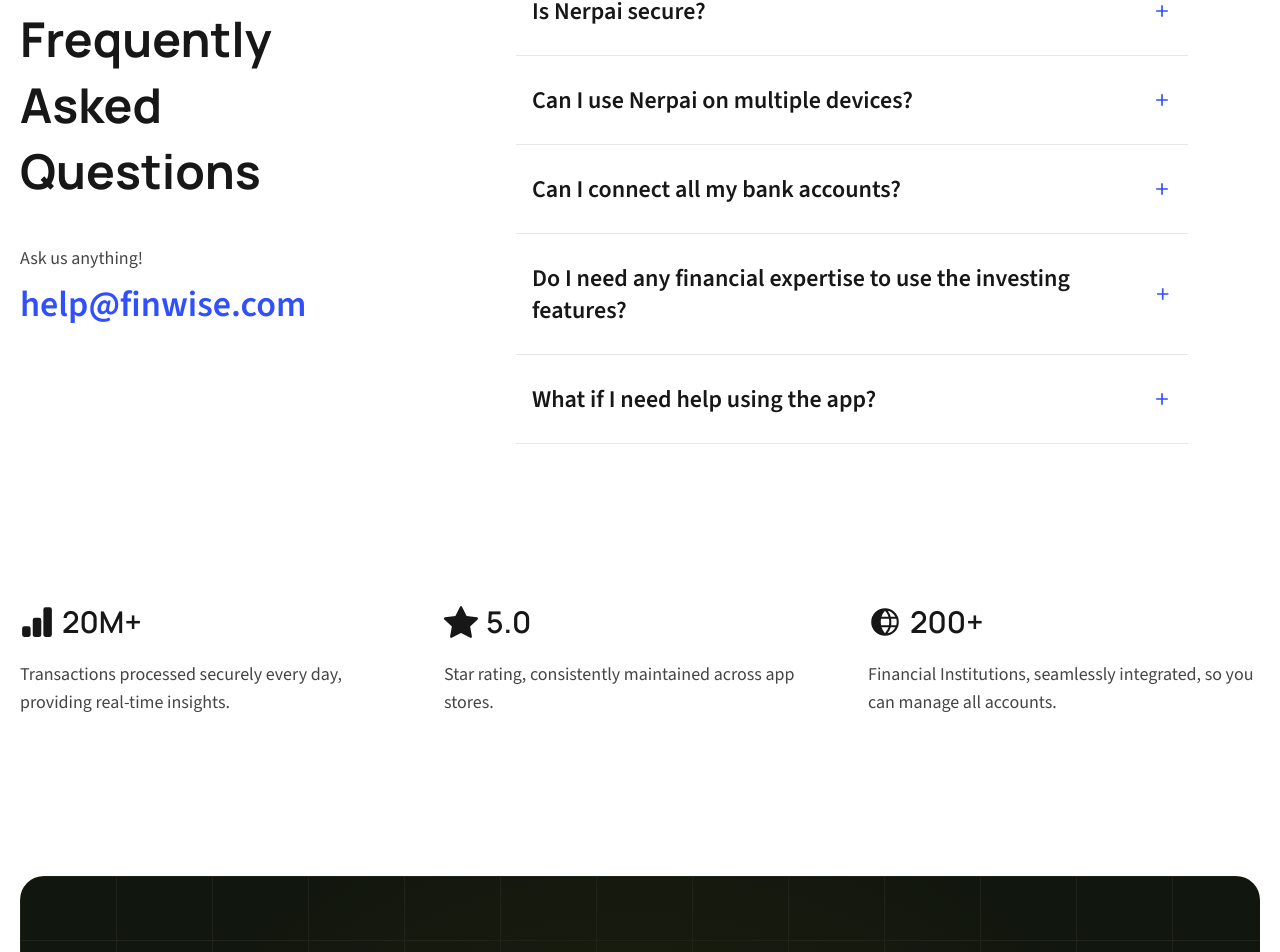
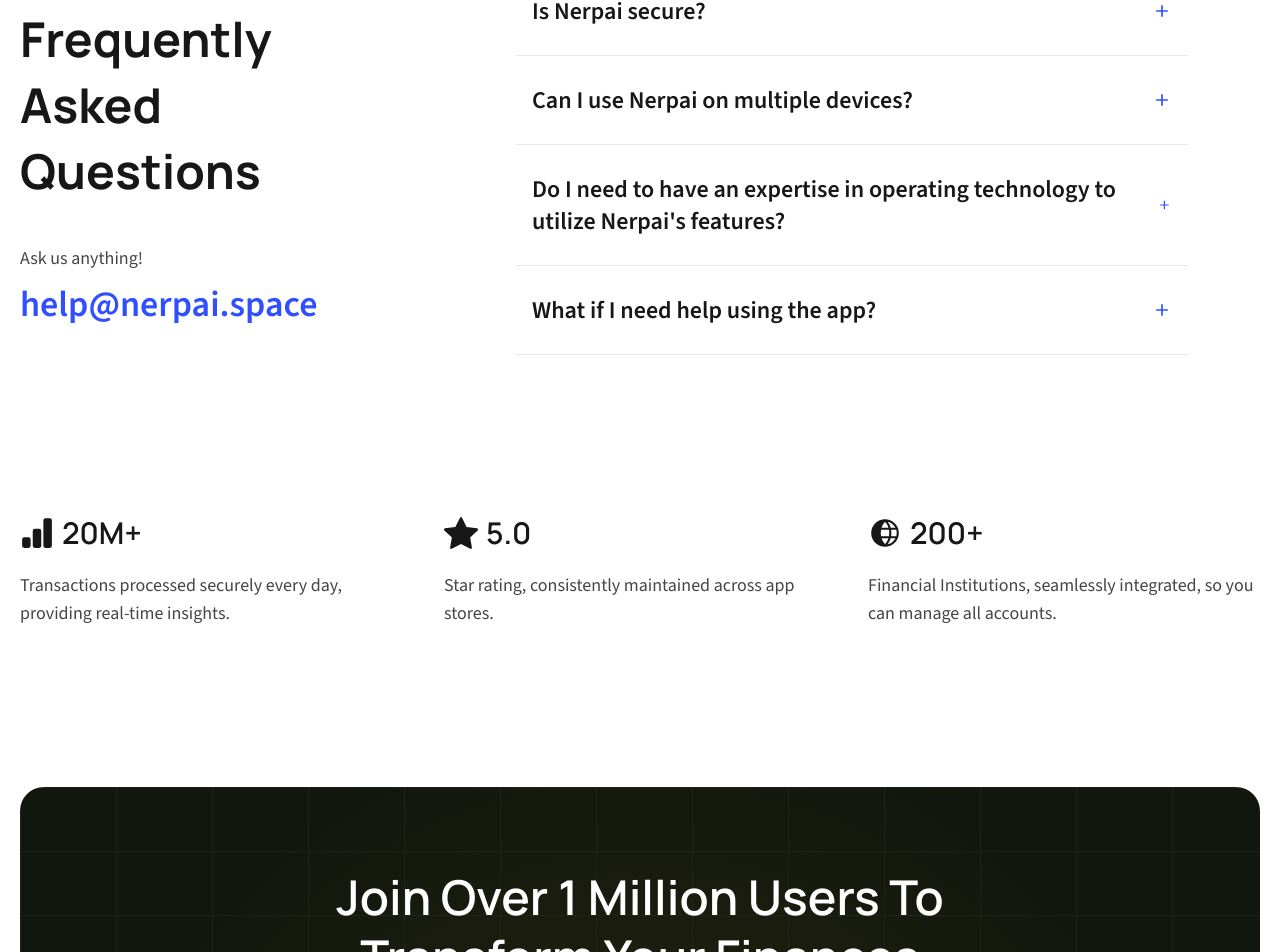
Before and after one commit to virdausa/nerpai-landing, a Next.js app: page / in a window 1280 px wide. Shown: the part 4646-5598 px from the top of the page. Built offline with nearby package versions, Linux system fonts and the light colour scheme.

Commit message:
feat: adjust faq

```diff
--- a/src/components/FAQ.tsx
+++ b/src/components/FAQ.tsx
@@ -25,7 +25,7 @@
             href="mailto:"
             className="mt-3 block text-xl lg:text-4xl text-secondary font-semibold hover:underline text-center lg:text-left"
           >
-            help@finwise.com
+            help@nerpai.space
           </a>
         </div>
 
--- a/src/data/faq.ts
+++ b/src/data/faq.ts
@@ -4,22 +4,20 @@
 export const faqs: IFAQ[] = [
   {
     question: `Is ${siteDetails.siteName} secure?`,
-        answer: 'Absolutely. We use bank-level encryption to protect your data and never store your login information. Plus, our biometric authentication adds an extra layer of security.',
+    answer:
+      "Absolutely! We use top of the notch security tactics to store your data",
   },
   {
     question: `Can I use ${siteDetails.siteName} on multiple devices?`,
-        answer: 'Absolutely! Your Finwise account syncs seamlessly across all your devices - smartphone, tablet, and computer.',
+    answer: `Absolutely! Your ${siteDetails.siteName}'s account will always be used on multiple devices`,
   },
   {
-        question: 'Can I connect all my bank accounts?',
-        answer: `Yes! ${siteDetails.siteName} supports connections with over 10,000 financial institutions worldwide. Simply log in through our secure portal to link your accounts.`
+    question: `Do I need to have an expertise in operating technology to utilize ${siteDetails.siteName}'s features?`,
+    answer: `Not at all! ${siteDetails.siteName} is designed to be as intuitive and as easy to operate as possible`,
   },
   {
-        question: 'Do I need any financial expertise to use the investing features?',
-        answer: 'Not at all! Our expert-curated portfolios and educational resources make investing accessible to everyone, regardless of experience level.',
+    question: "What if I need help using the app?",
+    answer:
+      "For free user, you can ask help in our community section. For paid users, you can freely email us!",
   },
-    {
-        question: 'What if I need help using the app?',
-        answer: 'Our dedicated support team is available 24/7 via chat or email. Plus, we offer extensive in-app tutorials and a comprehensive knowledge base to help you make the most of Finwise.'
-    }
 ];
```
Lines whose indentation alone changed are shown as unchanged.
